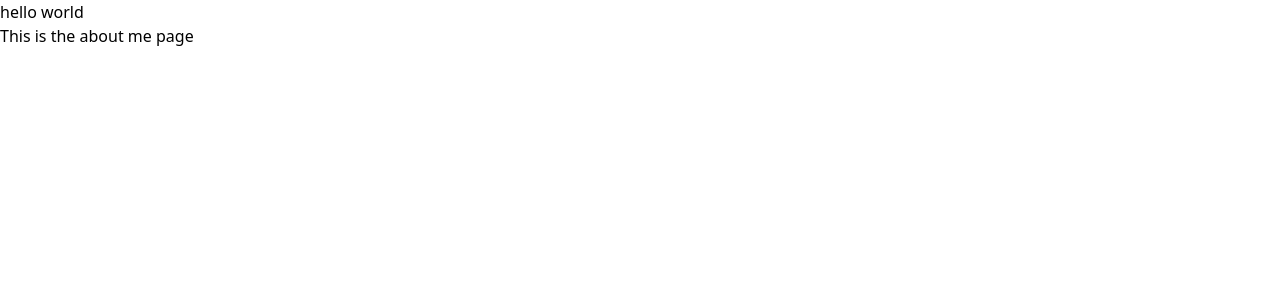
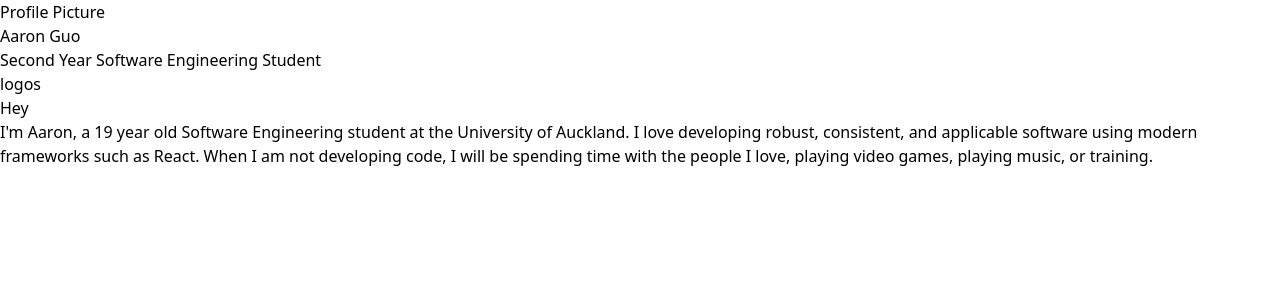
Before and after one commit to PolarWolf314/online-portfolio, a Next.js app: page / in a window 1280 px wide. Shown: the top 300 px of the page. Built offline with nearby package versions, Linux system fonts and the light colour scheme.

Commit message:
feat - added a profile card component
Basic text has been pasted in as well as the profile card component being made.

```diff
--- a/components/about-me/index.tsx
+++ b/components/about-me/index.tsx
@@ -1,8 +1,18 @@
+import ProfileCardComponent from "./profile-card-component";
+
 const AboutMe = () => {
     return (
         <div>
-            hello world
-            <div>This is the about me page</div>
+            <ProfileCardComponent />
+            <div>Hey</div>
+            <div>
+                I&apos;m Aaron, a 19 year old Software Engineering student at
+                the University of Auckland. I love developing robust,
+                consistent, and applicable software using modern frameworks such
+                as React. When I am not developing code, I will be spending time
+                with the people I love, playing video games, playing music, or
+                training.
+            </div>
         </div>
     );
 };
--- /dev/null
+++ b/components/about-me/profile-card-component.tsx
@@ -0,0 +1,18 @@
+const ProfileCardComponent = () => {
+    return (
+        <>
+            <div>
+                Profile Picture
+            </div>
+            <div>
+                Aaron Guo
+            </div>
+            <div>Second Year Software Engineering Student</div>
+            <div>
+                logos
+            </div>
+        </>
+     );
+}
+
+export default ProfileCardComponent;
```
